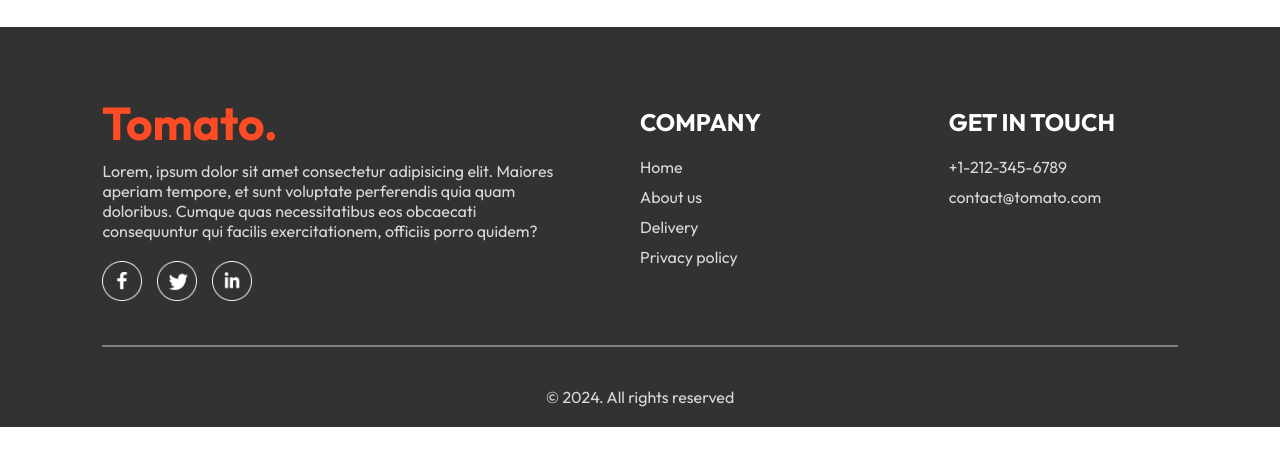
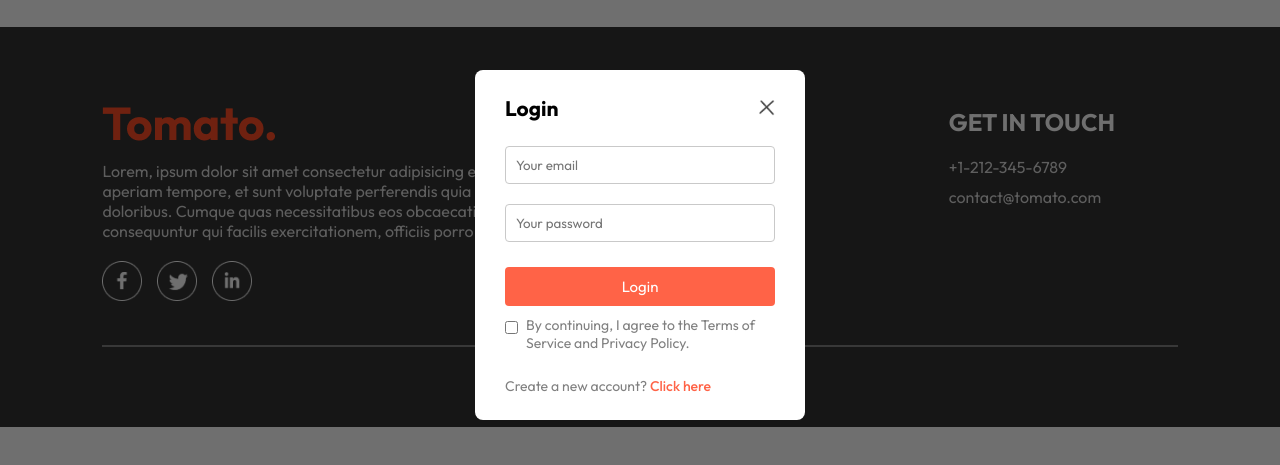
Before and after one commit to wlaurentec/imperio-delivery, a React (Vite) app in the folder fronted/: page / in a window 1280 px wide. Both pictures are taken after a click on the button "Sign In". Shown: the part 155-620 px from the top of the page. Built offline with nearby package versions, Linux system fonts and the light colour scheme.

Commit message:
add popup

```diff
--- a/fronted/src/App.jsx
+++ b/fronted/src/App.jsx
@@ -4,12 +4,18 @@
 import Cart from "./pages/Cart/Cart";
 import PlaceOrder from "./pages/PlaceOrder/PlaceOrder";
 import Footer from "./components/Footer/Footer";
+import { useState } from "react";
+import LoginPopup from "./components/LoginPopup/LoginPopup";
 
 const App = () => {
+
+  const [showLogin, setShowLogin] = useState(false);
+
   return (
     <>
+    {showLogin ? <LoginPopup setShowLogin={setShowLogin} /> : <></>}
     <div className="app">
-      <NavBar />
+      <NavBar  setShowLogin={setShowLogin}/>
       <Routes>
         <Route path="/" element={<Home />} />
         <Route path="/cart" element={<Cart />} />
--- /dev/null
+++ b/fronted/src/components/LoginPopup/LoginPopup.css
@@ -0,0 +1,74 @@
+.login-popup {
+  position: absolute;
+  z-index: 1;
+  width: 100%;
+  height: 100%;
+  background-color: #00000090;
+  display: grid;
+}
+
+.login-popup-container {
+ place-self: center;
+ width: max(23vw, 330px);
+ color: #808080;
+ background-color: white;
+ display: flex;
+ flex-direction: column;
+ gap: 25px;
+ padding: 25px 30px;
+ border-radius: 8px;
+ font-size: 14px;
+ animation: fadeIn 0.5s;
+}
+
+.login-popup-title {
+  display: flex;
+  justify-content: space-between;
+  align-items: center;
+  color: black;
+}
+
+.login-popup-title img {
+  width: 16px;
+  cursor: pointer;
+}
+
+.login-popup-inputs {
+  display: flex;
+  flex-direction: column;
+  gap: 20px;
+}
+
+.login-popup-inputs input {
+  outline: none;
+  border: 1px solid #c9c9c9;
+  padding: 10px;
+  border-radius: 4px;
+}
+
+.login-popup-container button {
+  border: none;
+  padding: 10px;
+  border-radius: 4px;
+  color: white;
+  background-color: tomato;
+  font-size: 15px;
+  cursor: pointer;
+}
+
+.login-popup-condition {
+  display: flex;
+  align-items: start;
+  gap: 8px;
+  margin-top: -15px;
+}
+
+.login-popup-condition input {
+  margin-top: 5px;
+}
+
+.login-popup p span {
+  color: tomato;
+  font-weight: 500;
+  cursor: pointer;
+}
--- /dev/null
+++ b/fronted/src/components/LoginPopup/LoginPopup.jsx
@@ -0,0 +1,39 @@
+import { useState } from "react";
+import "./LoginPopup.css";
+import { assets } from "../../assets/assets";
+const LoginPopup = ({ setShowLogin }) => {
+  const [currState, setCurrState] = useState("Login");
+
+  return (
+    <div className="login-popup">
+      <form className="login-popup-container">
+        <div className="login-popup-title">
+          <h2>{currState}</h2>
+          <img
+            onClick={() => setShowLogin(false)}
+            src={assets.cross_icon}
+            alt=""
+          />
+        </div>
+        <div className="login-popup-inputs">
+          {currState==="Login"?<></>:<input type="text" placeholder="Your name" required />}
+          <input type="email" placeholder="Your email" required />
+          <input type="password" placeholder="Your password" required />
+        </div>
+        <button type="submit">{currState==="Sign Up" ? "Create account" : "Login"}</button>
+        <div className="login-popup-condition">
+          <input type="checkbox" required/>
+          <p>By continuing, I agree to the Terms of Service and Privacy Policy.</p>
+        </div>
+        {currState === "Login"
+        ?<p>Create a new account? <span onClick={() => setCurrState("Sign Up")}>Click here</span></p>
+        :<p>Already have an account? <span onClick={() => setCurrState("Login")}>Login here</span></p>
+        }
+
+
+      </form>
+    </div>
+  );
+};
+
+export default LoginPopup;
--- a/fronted/src/components/NavBar/NavBar.jsx
+++ b/fronted/src/components/NavBar/NavBar.jsx
@@ -3,7 +3,7 @@
 import { assets } from "../../assets/assets";
 import "./NavBar.css";
 
-const NavBar = () => {
+const NavBar = ({ setShowLogin }) => {
 
   const [menu, setMenu] = useState("home");
 
@@ -22,7 +22,7 @@
           <img src={assets.basket_icon} alt="" />
           <div className="dot"></div>
         </div>
-        <button>Sign In</button>
+        <button onClick={() => setShowLogin(true)}>Sign In</button>
       </div>
     </div>
   );
```
